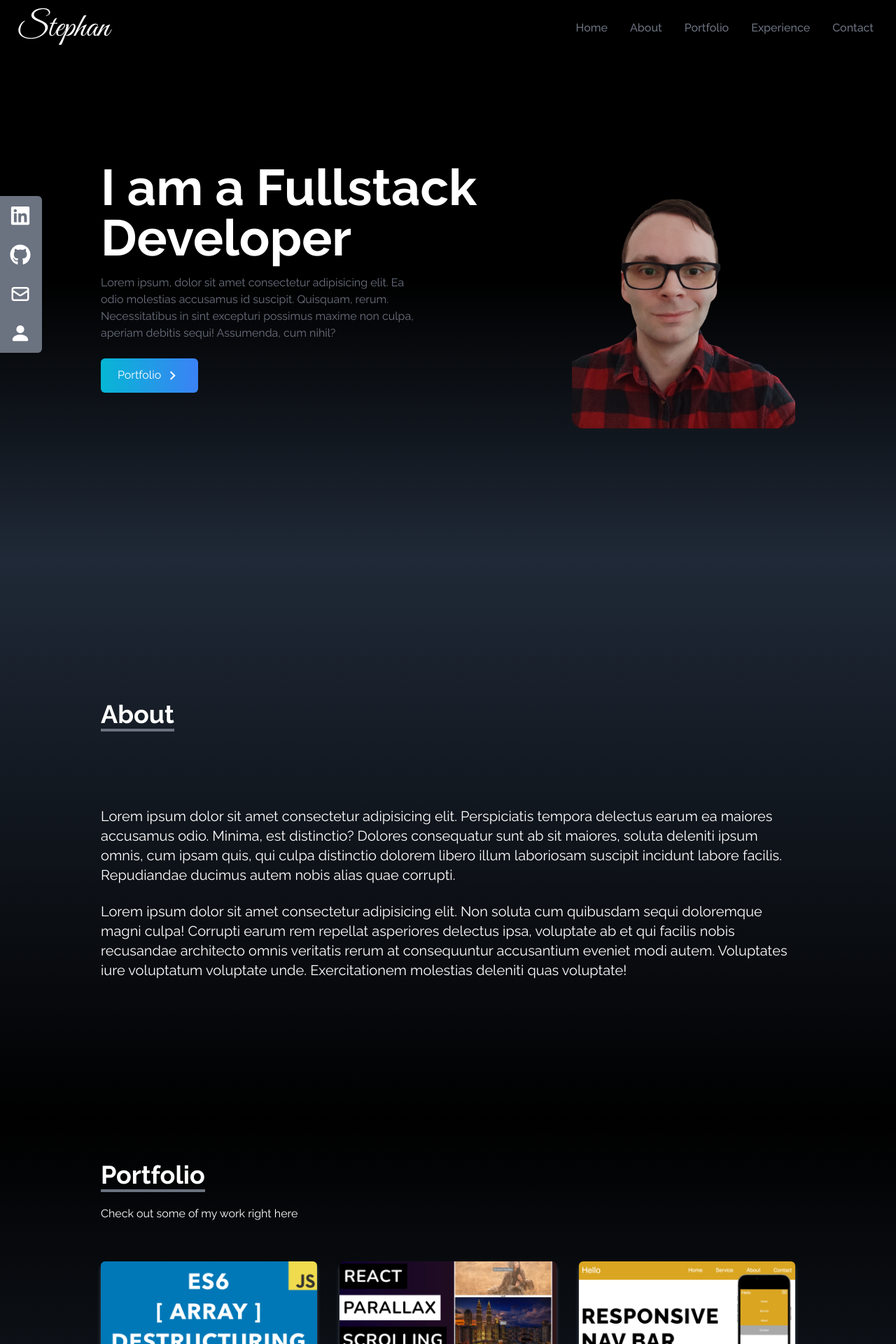
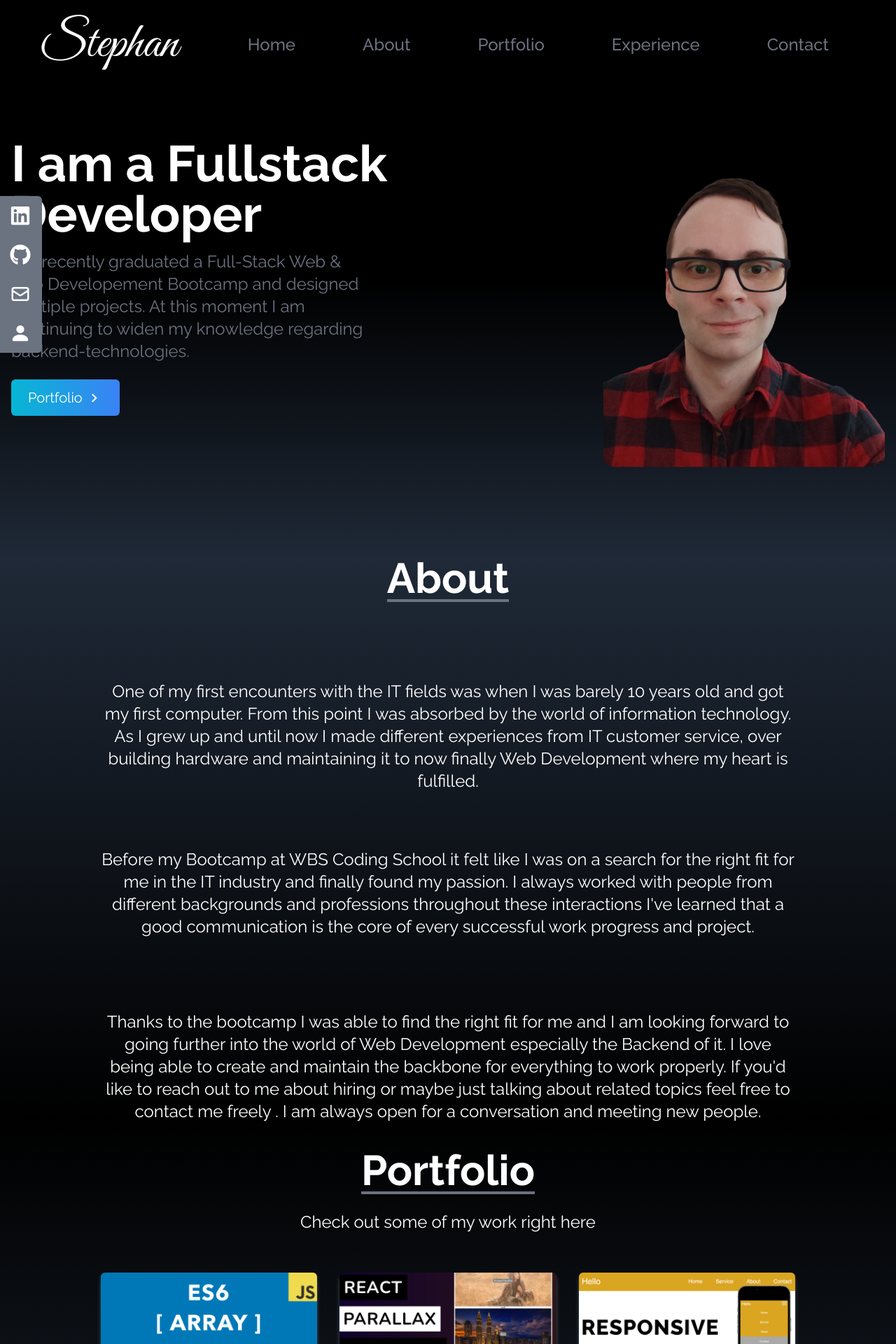
Before and after one commit to StphnX/Portfolio, a React (Create React App) app: page / in a window 1280 px wide. Shown: the top 1920 px of the page at 70% size. Built offline with nearby package versions, Linux system fonts and the light colour scheme.

Commit message:
slight changes to css

```diff
--- a/src/components/About.jsx
+++ b/src/components/About.jsx
@@ -4,16 +4,24 @@ function About() {
     return (
         <div name="about" className='w-full h-screen bg-gradient-to-b from-gray-800 to-black text-white'>
             <div className='max-w-screen-lg p-4 mx-auto flex flex-col justify-center w-full h-full'>
-                <div className='pb-8 '>
-                    <p className='text-4xl font-bold inline border-b-4 border-gray-500'>About</p>
+                <div className='pb-8 flex flex-col justify-center items-center'>
+                    <p className='text-6xl font-bold inline border-b-4 border-gray-500'>About</p>
                 </div>
-                <p className='text-xl mt-20 '>Lorem ipsum dolor sit amet consectetur adipisicing elit. Perspiciatis tempora delectus earum ea maiores accusamus odio. Minima, est distinctio? Dolores consequatur sunt ab sit maiores,
-                    soluta deleniti ipsum omnis, cum ipsam quis, qui culpa distinctio dolorem libero illum laboriosam suscipit incidunt labore facilis. Repudiandae ducimus autem nobis alias quae corrupti.
+                <p className='text-2xl mt-20 text-center'>One of my first encounters with the IT fields was when I was barely 10 years old and got my first computer.
+                    From this point I was absorbed by the world of information technology.
+                    As I grew up and until now I made different experiences from IT customer service, over building hardware and maintaining it to now finally Web Development where my heart is fulfilled.
+                </p>
+
+                <p className='text-2xl mt-20 mb-20 text-center'>
+                    Before my Bootcamp at WBS Coding School it felt like I was on a search for the right fit for me in the IT industry and finally found my passion.
+                    I always worked with people from different backgrounds and professions throughout these interactions I've learned that a good communication is the core of every successful work progress and project.
                 </p>
                 <br />
-                <p className='text-xl'>
-                    Lorem ipsum dolor sit amet consectetur adipisicing elit. Non soluta cum quibusdam sequi doloremque magni culpa! Corrupti earum rem repellat asperiores delectus ipsa, voluptate ab et
-                    qui facilis nobis recusandae architecto omnis veritatis rerum at consequuntur accusantium eveniet modi autem. Voluptates iure voluptatum voluptate unde. Exercitationem molestias deleniti quas voluptate!
+                <p className='text-2xl text-center'>
+                    Thanks to the bootcamp I was able to find the right fit for me and I am looking forward to going further into the world of Web Development especially the Backend of it.
+                    I love being able to create and maintain the backbone for everything to work properly.
+
+                    If you'd like to reach out to me about hiring or maybe just talking about related topics feel free to contact me freely . I am always open for a conversation and meeting new people.
                 </p>
             </div>
         </div>
--- a/src/components/Contact.jsx
+++ b/src/components/Contact.jsx
@@ -5,9 +5,9 @@ const Contact = () => {
         <div name="contact" className='w-full h-screen bg-gradient-to-b from-black to-gray-800 p-4 text-white'>
 
             <div className='flex flex-col p-4 justify-center max-w-screen-lg mx-auto h-full'>
-                <div className='pb-8'>
-                    <p className='text-4xl font-bold inline border-b-4 border-gray-500'>Contact</p>
-                    <p className='py-6'>Submit the form below to get in touch with me</p>
+                <div className='pb-8 flex flex-col justify-center items-center '>
+                    <p className='text-6xl font-bold inline border-b-4 border-gray-500'>Contact</p>
+                    <p className='py-6 text-2xl'>Submit the form below to get in touch with me</p>
                 </div>
                 <div className='flex justify-center items-center'>
                     <form action="https://getform.io/f/9e2faa82-28c2-4ae0-9f85-2263f07f0810" method="POST" className='flex flex-col w-full md:w-1/2 '>
--- a/src/components/Experience.jsx
+++ b/src/components/Experience.jsx
@@ -61,9 +61,9 @@ function Experience() {
         <div name="experience" className='bg-gradient-to-b from-gray-800 to to-black w-full h-screen'>
 
             <div className='max-w-screen-lg mx-auto p-4 flex flex-col justify-center w-full h-full text-white'>
-                <div>
-                    <p className='text-4xl font-bold border-b-4 border-gray-500 p-2 inline'>Experience</p>
-                    <p className='py-6 '>These are the technologies I've worked with</p>
+                <div className='flex flex-col justify-center items-center'>
+                    <p className='text-6xl font-bold border-b-4 border-gray-500 p-2 inline'>Experience</p>
+                    <p className='py-6 text-2xl'>These are the technologies I've worked with</p>
                 </div>
 
                 <div className='w-full grid grid-cols-2 sm:grid-cols-3 gap-8 text-center py-8 px-12 sm:px-0'>
--- a/src/components/Home.jsx
+++ b/src/components/Home.jsx
@@ -7,19 +7,19 @@ const Home = () => {
     return (
         <div name='home' className='h-screen w-full bg-gradient-to-b from-black via-black to-gray-800'>
 
-            <div className='max-w-screen-lg mx-auto flex flex-col items-center justify-center h-full px-4 md:flex-row'>
+            <div className='max-w-screen-xlg mx-auto flex flex-col items-center justify-center h-full px-4 md:flex-row'>
 
                 <div className='flex flex-col justify-center h-full'>
-                    <h2 className='text-4xl sm:text-7xl font-bold text-white'>
+                    <h2 className='text-6xl sm:text-7xl font-bold text-white'>
                         I am a Fullstack Developer
                     </h2>
-                    <p className='text-gray-500 py-4 max-w-md'>
-                        Lorem ipsum, dolor sit amet consectetur adipisicing elit. Ea odio molestias accusamus id suscipit.
-                        Quisquam, rerum. Necessitatibus in sint excepturi possimus maxime non culpa, aperiam debitis sequi! Assumenda, cum nihil?
+                    <p className='text-gray-500 py-4 max-w-lg text-2xl'>
+                        I've recently graduated a Full-Stack Web & App Developement Bootcamp and designed multiple projects.
+                        At this moment I am continuing to widen my knowledge regarding backend-technologies.
                     </p>
                     <div>
                         <Link to="portfolio" smooth duration={500}
-                            className='group text-white w-fit px-6 py-3 my-2 flex items-center rounded-md bg-gradient-to-r from-cyan-500 to-blue-500 cursor-pointer'>
+                            className='group text-xl text-white w-fit px-6 py-3 my-2 flex items-center rounded-md bg-gradient-to-r from-cyan-500 to-blue-500 cursor-pointer'>
 
                             Portfolio
 
--- a/src/components/NavBar.jsx
+++ b/src/components/NavBar.jsx
@@ -31,10 +31,10 @@ const NavBar = () => {
     ]
 
     return (
-        <div className='flex justify-between items-center w-full h-20 px-4 text-white bg-black fixed'>
+        <div className='flex justify-between pt-7 pb-4 items-center w-full h-30 px-12 text-white bg-black fixed'>
 
             <div>
-                <h1 className='text-5xl font-signature ml-2'>Stephan</h1>
+                <h1 className='text-7xl font-signature ml-2'>Stephan</h1>
             </div>
 
             <ul className='hidden md:flex'>
@@ -42,7 +42,7 @@ const NavBar = () => {
                 {links.map(({ id, link }) => (
                     <li
                         key={id}
-                        className='px-4 cursor-pointer capitalize font-medium text-gray-500 hover:scale-105 duration-200'>
+                        className='px-12 text-2xl cursor-pointer capitalize font-medium text-gray-500 hover:scale-105 duration-200'>
                         <Link to={link} smooth duration={500}>
                             {link}
                         </Link>
--- a/src/components/Portfolio.jsx
+++ b/src/components/Portfolio.jsx
@@ -44,9 +44,9 @@ function Portfolio() {
         <div name="portfolio" className='bg-gradient-to-b from-black to-gray-800 w-full text-white md:h-screen'>
 
             <div className='max-w-screen-lg p-4 mx-auto flex flex-col justify-center w-full h-full'>
-                <div className='pb-8'>
-                    <p className='text-4xl font-bold inline border-b-4 border-gray-500'>Portfolio</p>
-                    <p className='py-6'>Check out some of my work right here</p>
+                <div className='pb-8 flex flex-col justify-center items-center'>
+                    <p className='text-6xl font-bold inline border-b-4 border-gray-500'>Portfolio</p>
+                    <p className='py-6 text-2xl'>Check out some of my work right here</p>
                 </div>
 
 
```
